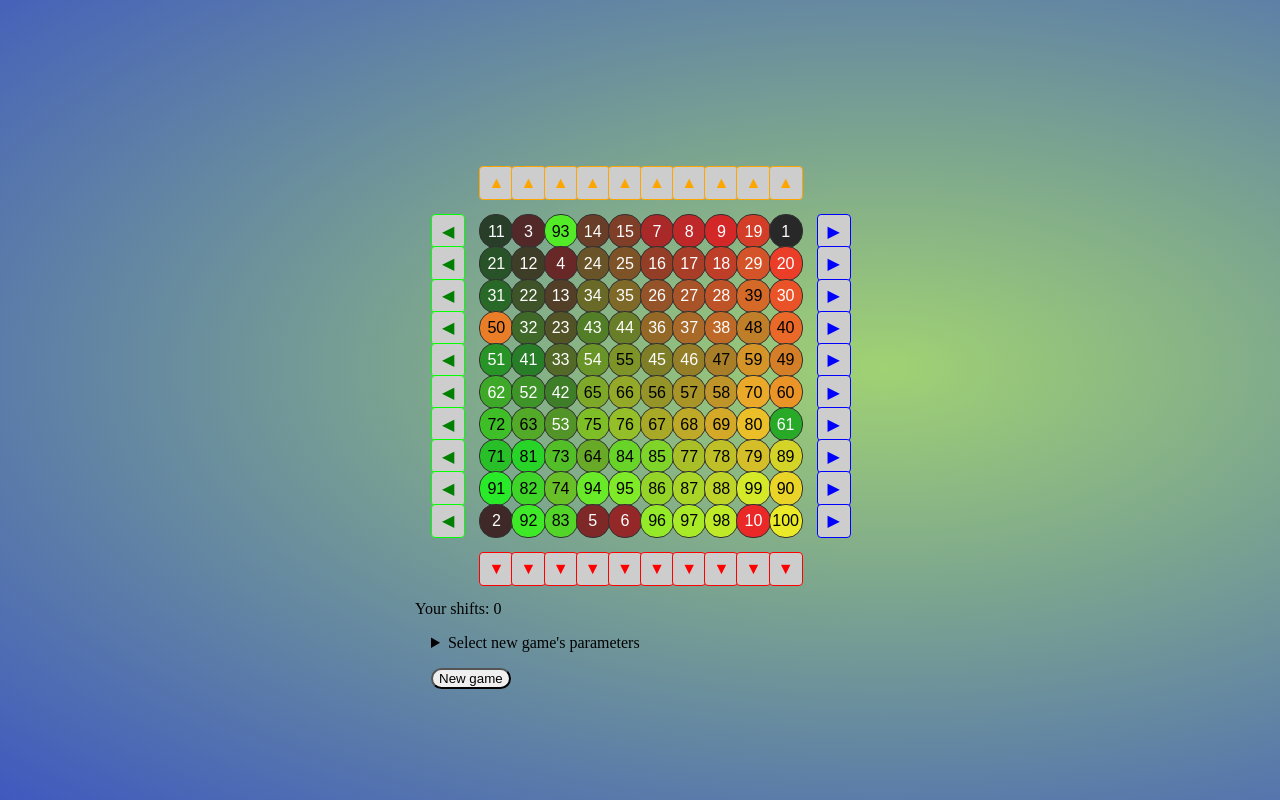
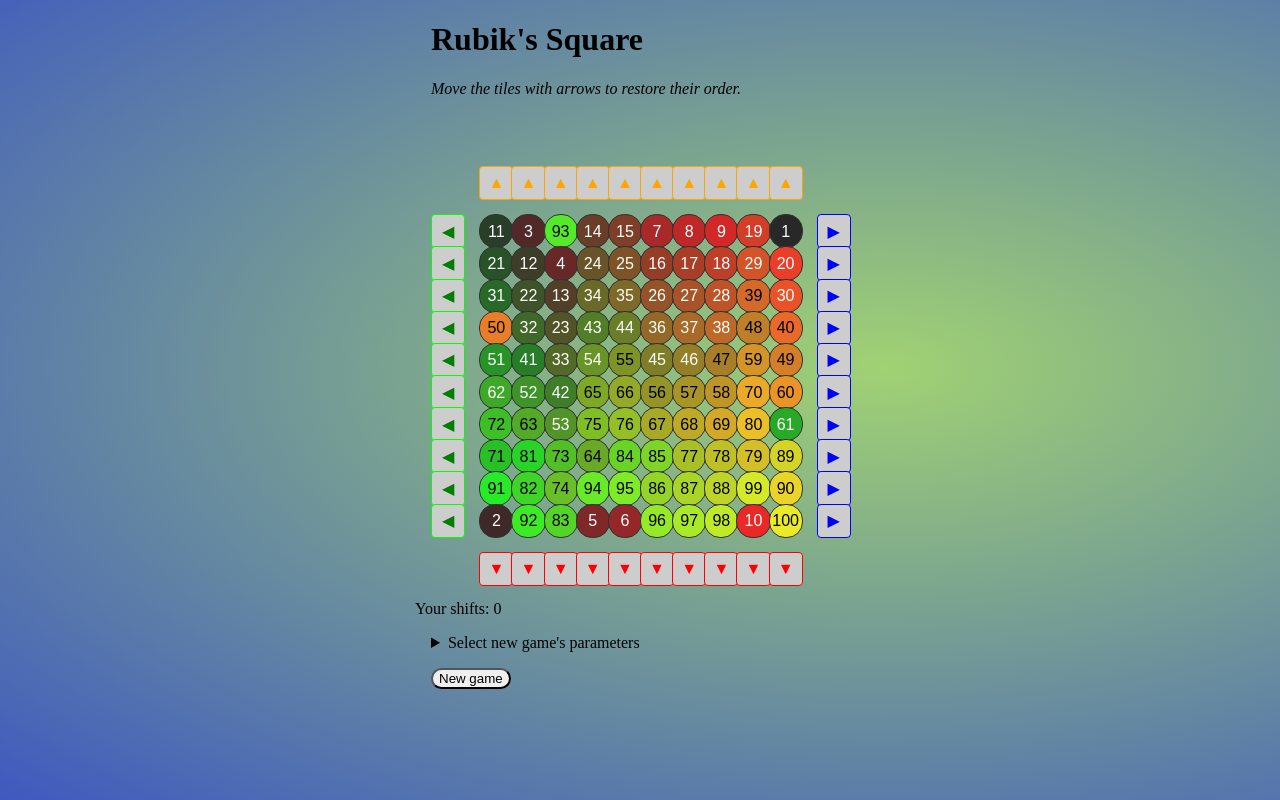
Before and after one commit to nomdauteur/ya_plug, a plain HTML site: page index.html in a window 1280 px wide. Drawn offline with Linux system fonts and the light colour scheme.

Commit message:
game process

```diff
--- a/Field.js
+++ b/Field.js
@@ -206,7 +206,6 @@ class Field {
     }
 
     atomary_shift(index,direction) {
-        console.log(`Shift ${index} to ${direction}`);
         if (direction == 'left') {
             var new_string =new Array(this.field_side).fill({x:-1,y:-1});
             for (var i = 0; i < this.field_side; i++) {
@@ -308,7 +307,6 @@ class Field {
             let stars_emojis = String.fromCodePoint(11088).repeat(stars);
             document.getElementById("progress").textContent=setText("Вы победили. Ваш результат: ","You won. Your result: ")
                 +stars_emojis+ `(${this.shift_count}/${window.shiftsNo})` + setText(". Сыграйте еще раз!", ". Play again!");
-            console.log("User won, write logic");
             return true;
         }
     }
--- a/Game.js
+++ b/Game.js
@@ -38,4 +38,6 @@ function setLangText() {
         setText("Число сдвигов:","Shifts number:");
     document.getElementById("changeButton").textContent=setText("Новая игра","New game");
     document.getElementById("progress").textContent=setText("Ваши сдвиги: ","Your shifts: ")+theField.getShiftCount();
+    document.getElementById("header").textContent=setText("Квадрат Рубика","Rubik's Square");
+    document.getElementById("hint").innerHTML="<i>"+setText("Двигайте квадраты стрелками, чтобы расставить их по порядку.","Move the tiles with arrows to restore their order.")+"</i>";
 }
--- a/index.html
+++ b/index.html
@@ -26,7 +26,8 @@
 </head>
 <body id = "body" style="background: radial-gradient(ellipse at 69% 46%, #a0d273, #3f59bf);">
 <div style="position:fixed;" id = "upper">
-    <p id="hint" style="font-size:2vmin"></p>
+    <h1 id="header"  style="margin-left:2vmin"></h1>
+    <div id="hint" style="font-size:2vmin; margin-left:2vmin"></div>
 
 </div>
 <div style="position:fixed;" id="canvas">
```
